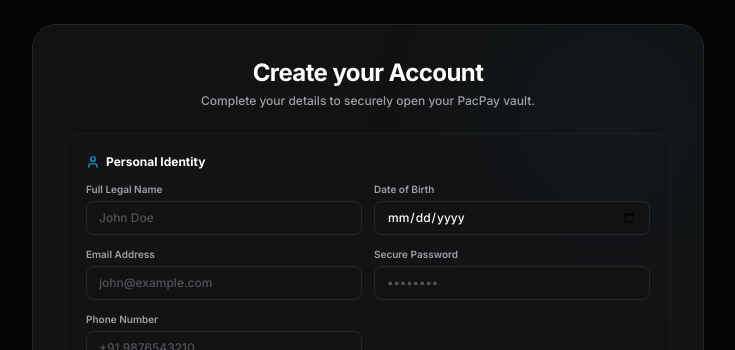
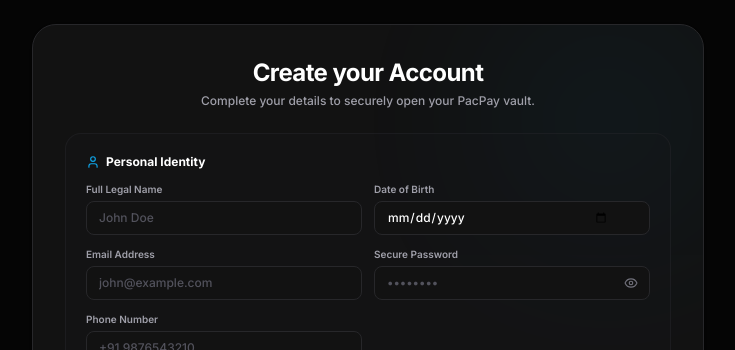
Before and after one commit to jawaanquizziz/ITM_Hackathon_2026_4Hackers, a Next.js app: page /register in a window 1280 px wide. Shown: the top 350 px of the page, without its empty margins (272-1007 px from the left). Built offline with nearby package versions, Linux system fonts and the light colour scheme; no server answers.

Commit message:
Login issues fixing

```diff
--- a/src/app/register/page.js
+++ b/src/app/register/page.js
@@ -2,7 +2,7 @@
 import Link from 'next/link';
 import { useState } from 'react';
 import { useRouter } from 'next/navigation';
-import { ShieldCheck, User, MapPin, Briefcase } from 'lucide-react';
+import { ShieldCheck, User, MapPin, Briefcase, Eye, EyeOff } from 'lucide-react';
 import { twMerge } from 'tailwind-merge';
 import { auth, db } from '@/firebase/config';
 import { createUserWithEmailAndPassword, GoogleAuthProvider, signInWithPopup } from 'firebase/auth';
@@ -21,7 +21,16 @@
   });
 
   const handleChange = (e) => {
-    setFormData({ ...formData, [e.target.name]: e.target.value });
+    let { name, value } = e.target;
+
+    // Restrictions
+    if (name === 'name') {
+      value = value.replace(/[^a-zA-Z\s]/g, ''); // Only letters and spaces
+    } else if (name === 'phone' || name === 'ssn' || name === 'zip') {
+      value = value.replace(/[^\d]/g, ''); // Only numbers
+    }
+
+    setFormData({ ...formData, [name]: value });
   };
 
   const validate = () => {
@@ -303,15 +312,30 @@
 }
 
 // Reusable Input Component
-function FormInput({ label, onChange, ...props }) {
+function FormInput({ label, onChange, type = "text", ...props }) {
+  const [showPassword, setShowPassword] = useState(false);
+  const isPassword = type === "password";
+
   return (
-    <div>
+    <div className="relative">
       <label className="block text-[10px] font-semibold text-zinc-400 mb-1">{label}</label>
-      <input
-        {...props}
-        onChange={onChange}
-        className="w-full bg-[#121212] border border-zinc-800 focus:border-zinc-600 rounded-lg py-2 px-3 text-xs font-medium text-white outline-none transition-all placeholder:text-zinc-600 focus:bg-zinc-900/50"
-      />
+      <div className="relative">
+        <input
+          {...props}
+          type={isPassword ? (showPassword ? "text" : "password") : type}
+          onChange={onChange}
+          className="w-full bg-[#121212] border border-zinc-800 focus:border-zinc-600 rounded-lg py-2 px-3 text-xs font-medium text-white outline-none transition-all placeholder:text-zinc-600 focus:bg-zinc-900/50 pr-10"
+        />
+        {isPassword && (
+          <button
+            type="button"
+            onClick={() => setShowPassword(!showPassword)}
+            className="absolute right-3 top-1/2 -translate-y-1/2 text-zinc-500 hover:text-white transition-colors"
+          >
+            {showPassword ? <EyeOff size={14} /> : <Eye size={14} />}
+          </button>
+        )}
+      </div>
     </div>
   );
 }
--- a/src/firebase/config.js
+++ b/src/firebase/config.js
@@ -11,10 +11,22 @@
   appId: process.env.NEXT_PUBLIC_FIREBASE_APP_ID,
 };
 
-const PLACEHOLDER = 'your_api_key_here';
-const isConfigured =
-  !!process.env.NEXT_PUBLIC_FIREBASE_API_KEY &&
-  process.env.NEXT_PUBLIC_FIREBASE_API_KEY !== PLACEHOLDER;
+// ─── ENVIRONMENT DIAGNOSTICS ───────────────────────────────────
+const getFirebaseStatus = () => {
+  const config = {
+    apiKey: !!process.env.NEXT_PUBLIC_FIREBASE_API_KEY,
+    authDomain: !!process.env.NEXT_PUBLIC_FIREBASE_AUTH_DOMAIN,
+    projectId: !!process.env.NEXT_PUBLIC_FIREBASE_PROJECT_ID,
+  };
+
+  if (typeof window !== 'undefined') {
+    console.table({ 'Vault_Security_Link': config });
+  }
+
+  return Object.values(config).every(v => v === true);
+};
+
+const isConfigured = getFirebaseStatus();
 
 let app = null;
 let auth = null;
@@ -28,19 +40,16 @@
     db = getFirestore(app);
 
     if (typeof window !== 'undefined') {
-      console.log('✅ Firebase Vault Link Established.');
+      console.log('✅ PacPay Vault: Link Secure');
     }
   } catch (error) {
     if (typeof window !== 'undefined') {
-      console.error('❌ Firebase Vault Link Failed:', error.message);
+      console.error('❌ PacPay Vault: Link Interrupted ->', error.message);
     }
-    app = null;
-    auth = null;
-    db = null;
   }
 } else {
   if (typeof window !== 'undefined') {
-    console.warn('⚠️ Firebase Credentials Missing. Running in Local Demo Mode.');
+    console.warn('⚠️ PacPay Vault: Running in Local Offline Mode (Env Vars Missing)');
   }
 }
 
```
Also changed, not shown: 1 other file (tests, documents, lock files or other folders).
